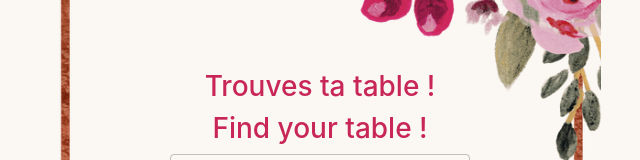
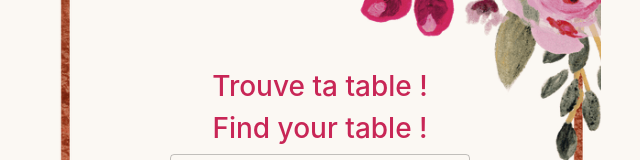
Before and after one commit to Choufleur235/seating-app-frontend, a React (Create React App) app: page / in a window 1280 px wide. Shown: the part 232-392 px from the top of the page, without its empty margins (320-960 px from the left). Built offline with nearby package versions, Linux system fonts and the light colour scheme; no server answers.

Commit message:
Spelling mistakes

```diff
--- a/public/index.html
+++ b/public/index.html
@@ -1,7 +1,7 @@
 <!DOCTYPE html>
 <html lang="en">
   <head>
-    <title>Trouves Ta Table</title>
+    <title>Trouve Ta Table</title>
     <link
       rel="stylesheet"
       href="https://maxcdn.bootstrapcdn.com/bootstrap/4.3.1/css/bootstrap.min.css"
--- a/src/Components/Home.jsx
+++ b/src/Components/Home.jsx
@@ -53,7 +53,7 @@ function Home()  {
         <div className="center d-flex flex-column" xs={8}>
           <Card hidden={selectedPerson === "" ? false : true} className="card">
             <Form  className="d-flex flex-column">
-              <h3>Trouves ta table !</h3>
+              <h3>Trouve ta table !</h3>
 
               <h3>Find your table !</h3>
 
```
